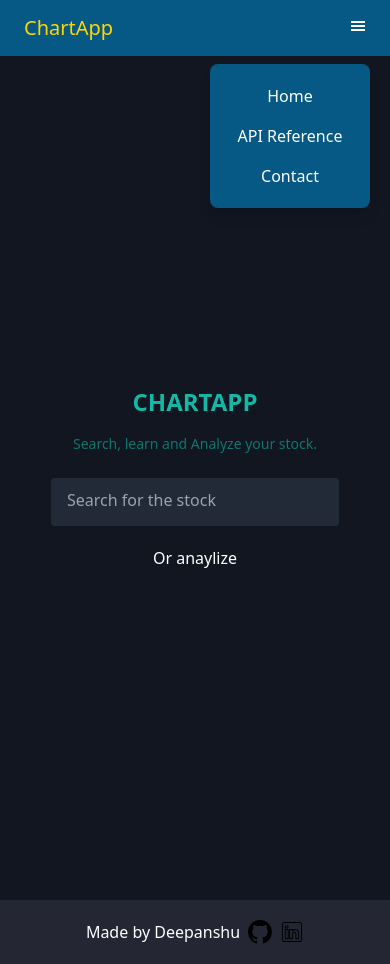
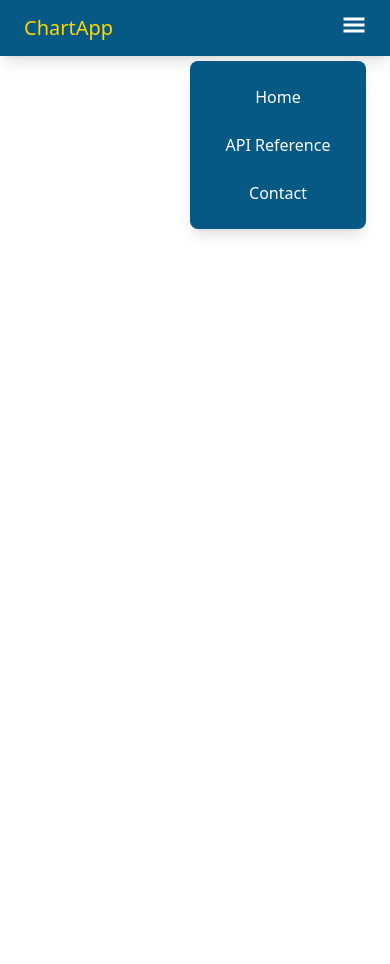
Before and after one commit to deepanshuhyb/ChartApp, a React (Vite) app: page /search in a window 390 px wide. Both pictures are taken after a click on the button 358 px from the left and 26 px from the top of the page. After the commit the page ends 844 px from the top, so only its background shows below. Built offline with nearby package versions, Linux system fonts and the light colour scheme; the HTML template or start-up script is replaced by a standard one.

Commit message:
Added navbar funtionality

```diff
--- a/package.json
+++ b/package.json
@@ -21,7 +21,8 @@
     "react": "^18.3.1",
     "react-dom": "^18.3.1",
     "react-icons": "^5.4.0",
-    "react-redux": "^9.2.0"
+    "react-redux": "^9.2.0",
+    "react-router-dom": "^7.1.4"
   },
   "devDependencies": {
     "@eslint/js": "^9.17.0",
--- a/src/App.jsx
+++ b/src/App.jsx
@@ -1,16 +1,20 @@
 import './App.css'
-import Navbar from './components/Navbar'
 import './index.css'
 import 'animate.css'
-import Home from './components/Home'
-import Footer from './components/Footer'
+import { BrowserRouter, Routes, Route } from 'react-router-dom'
+import HomePage from './HomePage'
+import SearchPage from './SearchPage'
 
 function App () {
   return (
     <>
-      <Navbar />
-      <Home />
-      <Footer />
+      <BrowserRouter>
+        <Routes>
+          <Route path='/' element={<HomePage />}></Route>
+          <Route path='/search' element={<SearchPage />}></Route>
+        </Routes>
+      </BrowserRouter>
+      {/* <SearchPage /> */}
     </>
   )
 }
--- /dev/null
+++ b/src/HomePage.jsx
@@ -0,0 +1,10 @@
+import { Navbar, Home, Footer } from './components/'
+export default function HomePage () {
+  return (
+    <>
+      <Navbar />
+      <Home />
+      <Footer />
+    </>
+  )
+}
--- /dev/null
+++ b/src/SearchPage.jsx
@@ -0,0 +1,9 @@
+import { Navbar, Footer } from './components'
+
+export default function SearchPage () {
+  return (
+    <>
+      <Navbar />
+    </>
+  )
+}
--- a/src/components/Home.jsx
+++ b/src/components/Home.jsx
@@ -1,25 +1,24 @@
-import search from '../assets/search-svgrepo-com.svg'
-
 export default function Home () {
   return (
     <>
-      <div className='h-screen bg-backgr px-4 py-2 w-full'>
-        <div className='flex flex-col items-center gap-1 justify-center h-full'>
-          <div className='text-teal-500 font-bold text-2xl md:text-3xl'>
+      <div className='h-screen bg-backgr px-4 py-2 w-full flex flex-col items-center justify-center'>
+        <div className='text-teal-500 font-bold text-3xl md:text-4xl'>
           CHARTAPP
         </div>
-          <div className='text-sm md:text-l text-teal-700 py-3'>
-            Search, learn and Analyze your stock.
+        <div className='text-sm md:text-lg text-teal-700 py-3 text-center'>
+          Search, Learn, and Analyze your stocks.
         </div>
-          <form action='' className='pt-2 w-full justify-center flex'>
+        <form className='pt-4 w-full max-w-lg flex items-center gap-2'>
           <input
             type='text'
-              placeholder='Search for the stock'
-              className='bg-[#222937] pb-1 rounded w-72 h-12 md:w-1/2 md:h-14 text-white px-4'
+            placeholder='Search for the stock...'
+            className='bg-[#222937] rounded-lg w-full h-12 md:h-14 text-white px-4 focus:outline-none border-2 border-transparent focus:border-teal-500 transition'
           />
+          <button className='bg-teal-500 hover:bg-teal-600 text-white px-4 py-2 rounded-lg transition'>
+            Search
+          </button>
         </form>
-          <div className='text-white pt-4'>Or anaylize</div>
-        </div>
+        <div className='text-white pt-4 text-lg'>Or Analyze</div>
       </div>
     </>
   )
--- a/src/components/Navbar.jsx
+++ b/src/components/Navbar.jsx
@@ -1,53 +1,71 @@
-import React, { useState } from 'react'
+import React, { useState, useRef, useEffect } from 'react'
 import { GiHamburgerMenu } from 'react-icons/gi'
 import { motion, AnimatePresence } from 'framer-motion'
 
-function Navbar () {
+const Navbar = () => {
   const [open, setOpen] = useState(false)
+  const menuRef = useRef(null)
+
+  useEffect(() => {
+    function handleOutsideClick (e) {
+      if (menuRef.current && !menuRef.current.contains(e.target)) {
+        setOpen(false)
+      }
+    }
+    document.addEventListener('mousedown', handleOutsideClick)
+    return () => {
+      document.removeEventListener('mousedown', handleOutsideClick)
+    }
+  }, [])
 
   function handleClick () {
     setOpen(!open)
   }
 
   return (
-    <>
-      <div className='h-14 md:h-20 bg-sky-800 md:w-full p-6 flex justify-between items-center'>
-        <div className='text-xl md:pl-16 md:text-2xl text-[#FFD700]'>
-          <h1>ChartApp</h1>
-        </div>
+    <div className='h-14 md:h-20 bg-sky-800 md:w-full px-6 flex justify-between items-center shadow-lg'>
+      <h1 className='text-xl md:pl-16 md:text-2xl text-[#FFD700]'>ChartApp</h1>
       <div className='hidden md:flex gap-8 pr-16'>
-          <a href='#' className='text-[white] hover:text-[#FFD700]'>
+        <a href='#' className='text-white hover:text-[#FFD700] transition'>
           Home
         </a>
-          <a href='#' className='text-[white] hover:text-[#FFD700]'>
+        <a href='#' className='text-white hover:text-[#FFD700] transition'>
           API Reference
         </a>
-          <a href='#' className='text-[white] hover:text-[#FFD700]'>
+        <a href='#' className='text-white hover:text-[#FFD700] transition'>
           Contact
         </a>
       </div>
 
-        <div className='md:hidden'>
-          <button onClick={handleClick}>
-            <GiHamburgerMenu className='md:hidden text-white' />
+      <div className='md:hidden relative' ref={menuRef}>
+        <button onClick={handleClick} className='text-white'>
+          <GiHamburgerMenu className='text-2xl' />
         </button>
-
         <AnimatePresence>
           {open && (
             <motion.div
-                initial={{ opacity: 0, y: -10, scale: 0.95 }}
-                animate={{ opacity: 1, y: 0, scale: 1 }}
-                exit={{ opacity: 0, y: -10, scale: 0.95 }}
+              initial={{ opacity: 0, y: -10 }}
+              animate={{ opacity: 1, y: 0 }}
+              exit={{ opacity: 0, y: -10 }}
               transition={{ duration: 0.3 }}
-                className='absolute top-16 right-5 w-40 bg-sky-800 flex flex-col items-center py-4 gap-2 z-50 rounded-lg shadow-lg'
+              className='absolute top-12 right-0 w-44 bg-sky-800 flex flex-col items-center py-4 gap-2 z-50 rounded-lg shadow-lg'
             >
-                <a href='#' className='text-white hover:text-[#FFD700] py-1'>
+              <a
+                href='#'
+                className='text-white hover:text-[#FFD700] py-2 w-full text-center transition'
+              >
                 Home
               </a>
-                <a href='#' className='text-white hover:text-[#FFD700] py-1'>
+              <a
+                href='#'
+                className='text-white hover:text-[#FFD700] py-2 w-full text-center transition'
+              >
                 API Reference
               </a>
-                <a href='#' className='text-white hover:text-[#FFD700] py-1'>
+              <a
+                href='#'
+                className='text-white hover:text-[#FFD700] py-2 w-full text-center transition'
+              >
                 Contact
               </a>
             </motion.div>
@@ -55,7 +73,6 @@ function Navbar () {
         </AnimatePresence>
       </div>
     </div>
-    </>
   )
 }
 
--- /dev/null
+++ b/src/components/NavbarwithSearch.jsx
@@ -0,0 +1,7 @@
+export default function NavbarwithSearch () {
+  return (
+    <>
+      <div></div>
+    </>
+  )
+}
--- /dev/null
+++ b/src/components/index.js
@@ -0,0 +1,5 @@
+import Navbar from "./Navbar";
+import Footer from "./Footer";
+import Home from "./Home";
+
+export { Navbar, Footer, Home };
```
Also changed, not shown: 1 other file (tests, documents, lock files or other folders). Lines whose indentation alone changed are shown as unchanged.
